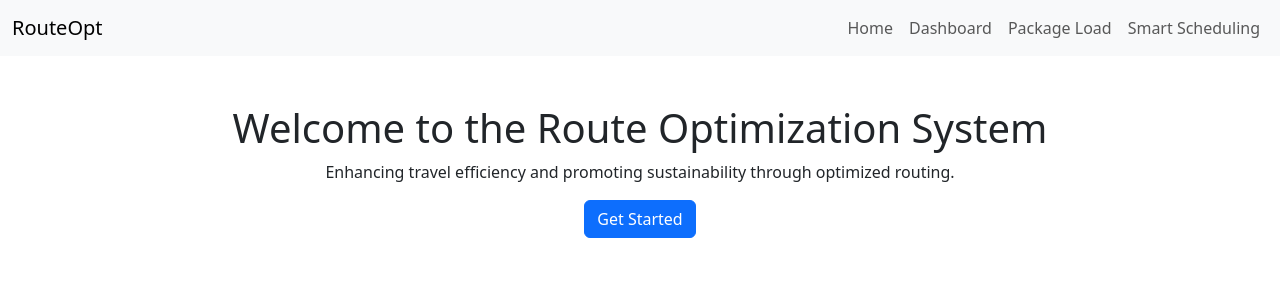
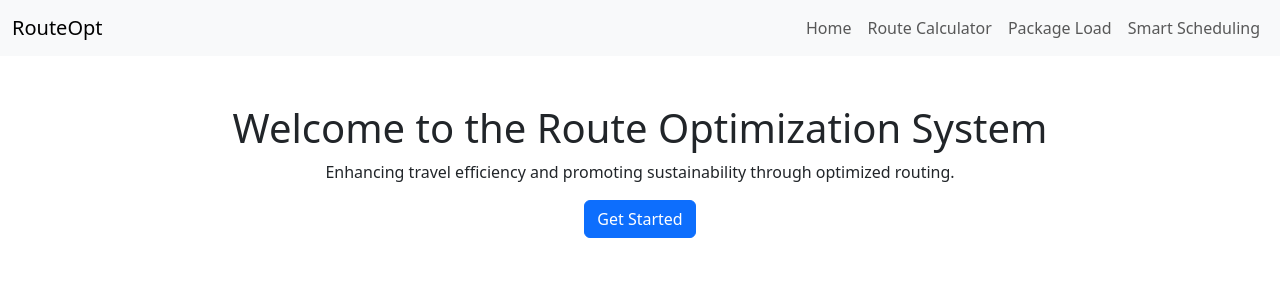
Before and after one commit to diva3501/DCR, a Flask app: page / in a window 1280 px wide. Shown: the top 300 px of the page. Run offline with Flask 3, Linux system fonts and the light colour scheme.

Commit message:
Dashboard to Route Calc

```diff
--- a/DynamicRouteOptimizationProject/app.py
+++ b/DynamicRouteOptimizationProject/app.py
@@ -11,7 +11,7 @@ AQICN_API_KEY = "bfd17d0a7a3265bb140f9341cbd22581f0631a98"
 def index():
     return render_template('index.html')
 
-@app.route('/dashboard')
+@app.route('/routeCalculator')
 def dashboard():
     return render_template('dashboard.html')
 
--- a/DynamicRouteOptimizationProject/templates/index.html
+++ b/DynamicRouteOptimizationProject/templates/index.html
@@ -12,7 +12,7 @@
     <div class="container text-center mt-5">
         <h1>Welcome to the Route Optimization System</h1>
         <p>Enhancing travel efficiency and promoting sustainability through optimized routing.</p>
-        <a href="/dashboard" class="btn btn-primary">Get Started</a>
+        <a href="/routeCalculator" class="btn btn-primary">Get Started</a>
     </div>
 </body>
 </html>
--- a/DynamicRouteOptimizationProject/templates/navbar.html
+++ b/DynamicRouteOptimizationProject/templates/navbar.html
@@ -10,7 +10,7 @@
                     <a class="nav-link" href="/">Home</a>
                 </li>
                 <li class="nav-item">
-                    <a class="nav-link" href="/dashboard">Dashboard</a>
+                    <a class="nav-link" href="/routeCalculator">Route Calculator</a>
                 </li>
                 <li class="nav-item">
                     <a class="nav-link" href="/package_load">Package Load</a>
```
